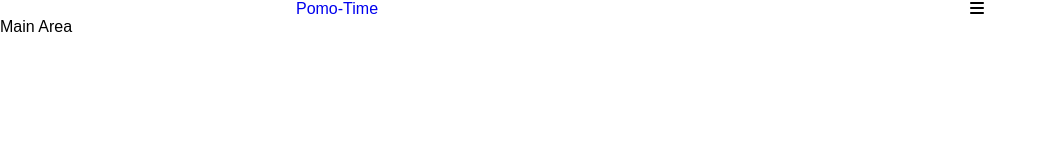
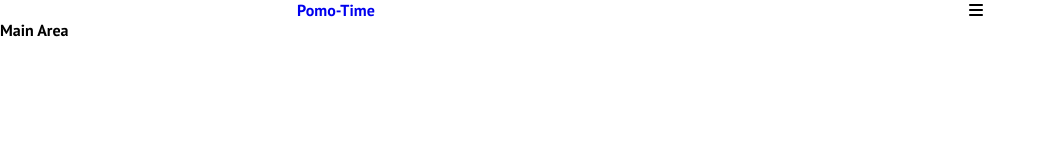
Before and after one commit to justinklam/pomo-time, a React (Create React App) app in the folder client/: page / in a window 1280 px wide. Shown: the top 160 px of the page, without its empty margins (0-1046 px from the left). Built offline with nearby package versions, Linux system fonts and the light colour scheme.

Commit message:
add in font

```diff
--- a/client/public/index.html
+++ b/client/public/index.html
@@ -14,6 +14,13 @@
       rel="stylesheet"
       href="https://cdnjs.cloudflare.com/ajax/libs/font-awesome/6.2.0/css/all.min.css"
     />
+    <!-- Font -->
+    <link rel="preconnect" href="https://fonts.googleapis.com" />
+    <link rel="preconnect" href="https://fonts.gstatic.com" crossorigin />
+    <link
+      href="https://fonts.googleapis.com/css2?family=PT+Sans:wght@700&display=swap"
+      rel="stylesheet"
+    />
     <title>Pomo-Time</title>
   </head>
   <body>
--- a/client/src/app.css
+++ b/client/src/app.css
@@ -2,10 +2,7 @@
   margin: 0;
   padding: 0;
   box-sizing: border-box;
-}
-
-body {
-  font-family: Arial, Helvetica, sans-serif;
+  font-family: "PT Sans", sans-serif;
 }
 
 a {
```
